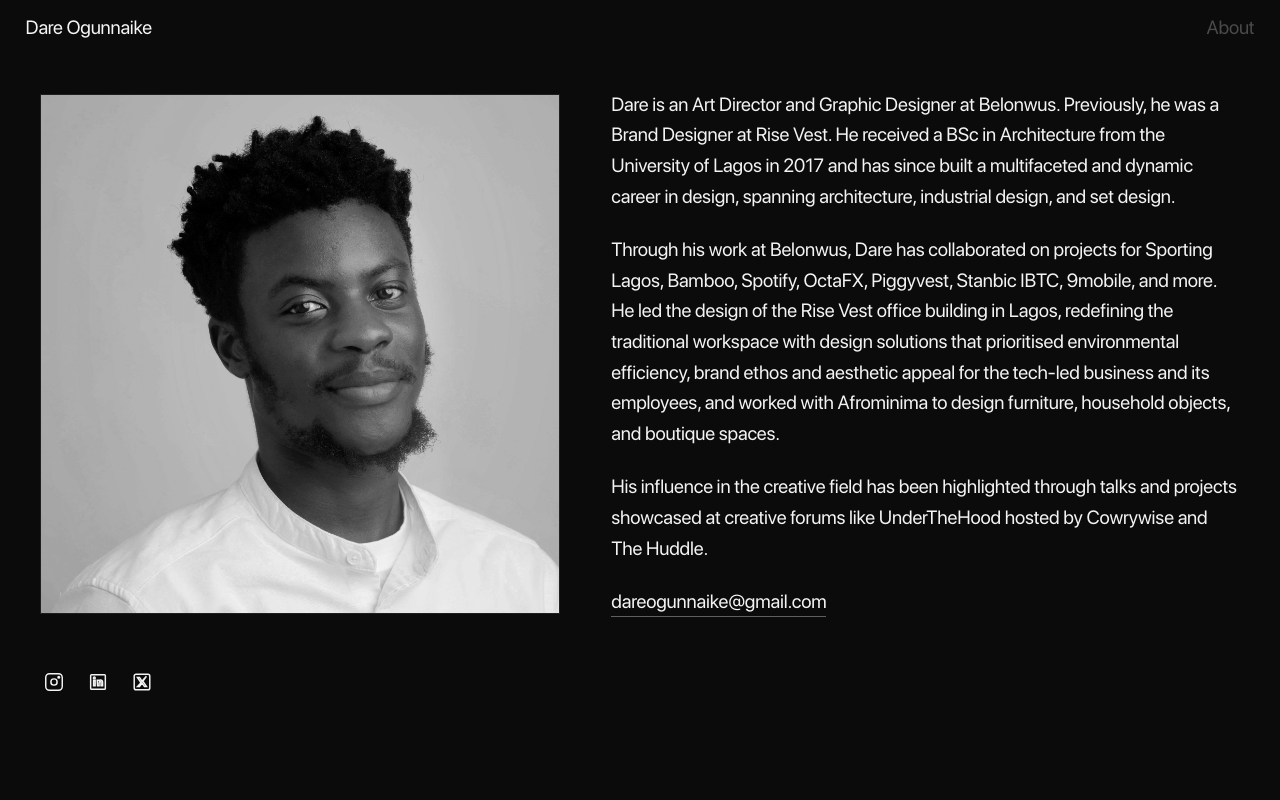
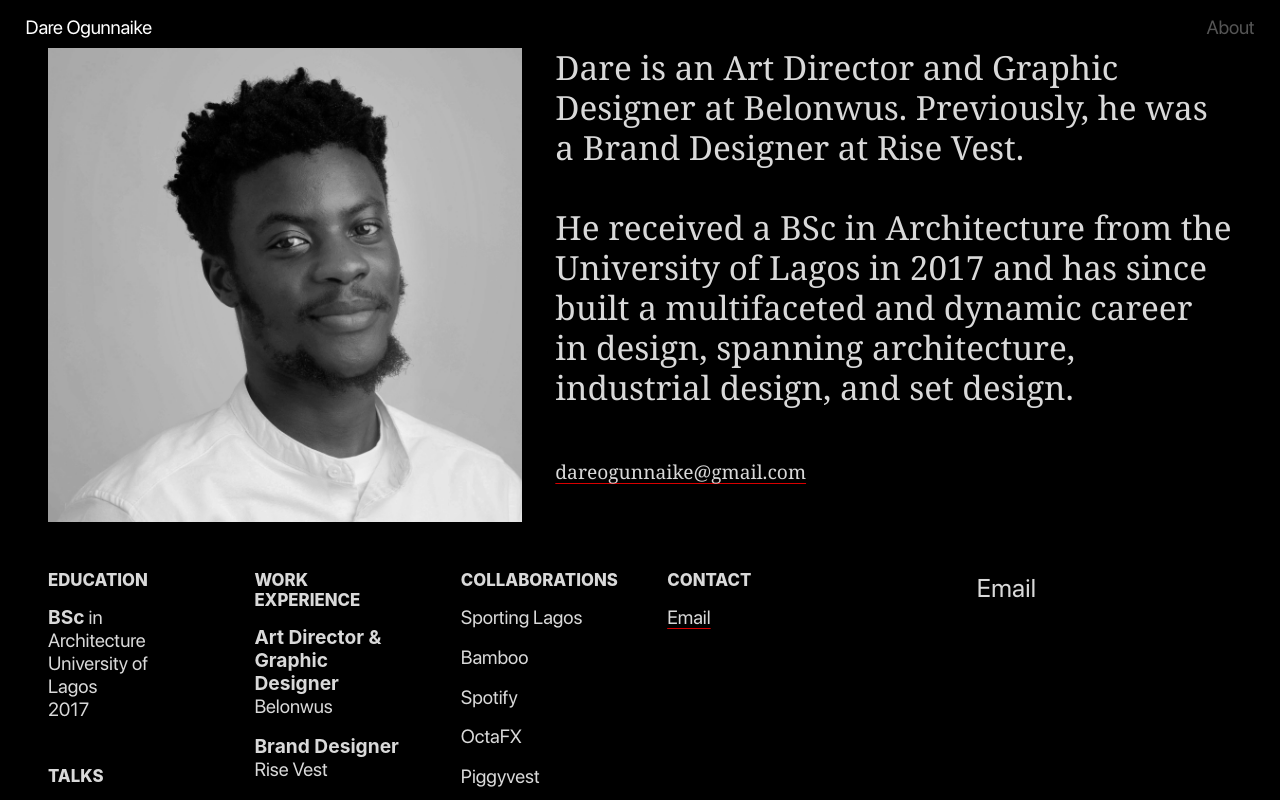
Before and after one commit to d4mie/dare-ogunnaike-main, a React (Create React App) app: page /about in a window 1280 px wide. Shown: the top 800 px of the page. Built offline with nearby package versions, Linux system fonts and the light colour scheme; the HTML template or start-up script is replaced by a standard one; a web font is replaced by a local one.

Commit message:
ABOUT PAGE FIXED

```diff
--- a/src/about.css
+++ b/src/about.css
@@ -1,173 +1,170 @@
-/* Calame.Bureau About Page Styling */
+/* About page styling (layout inspired by ghazalforoutan.com/about) */
 
-:root {
-  --primary-color: #f3f3f3;
-  --secondary-color: #c8c8c8;
-  --divider-color: #2e2e2e;
-  --font-primary: 'SF Pro Display', -apple-system, BlinkMacSystemFont, 'Segoe UI', Roboto, sans-serif;
-  --font-serif: 'SF Pro Display', -apple-system, BlinkMacSystemFont, 'Segoe UI', Roboto, sans-serif;
-  --bg: #0b0b0b;
+.aboutPage {
+  min-height: 100vh;
+  padding: 3rem;
+  background: #000;
+  color: rgba(255, 255, 255, 0.85);
 }
 
-* {
+.aboutHero {
+  display: grid;
+  grid-template-columns: repeat(12, minmax(0, 1fr));
+  gap: 2.1rem;
+  align-items: start;
+}
+
+.aboutHero__media {
+  grid-column: span 5;
+  min-width: 0;
+}
+
+.aboutHero__media img {
+  width: 100%;
+  height: auto;
+  display: block;
+  object-fit: cover;
+}
+
+.aboutHero__text {
+  grid-column: span 7;
+  min-width: 0;
+}
+
+.aboutBioHighlight {
+  margin: 0;
+  font-family: ui-serif, Georgia, 'Times New Roman', Times, serif;
+  font-size: clamp(1.85rem, 2.6vw, 2.75rem);
+  font-weight: 400;
+  line-height: 1.2;
+  letter-spacing: 0;
+  color: rgba(255, 255, 255, 0.85);
+}
+
+.aboutEmail {
+  color: rgba(255, 255, 255, 0.85);
+  text-decoration: underline;
+  text-decoration-color: rgba(255, 0, 0, 0.85);
+  text-underline-offset: 0.22em;
+}
+
+.aboutCvGrid {
+  margin-top: 3rem;
+  display: grid;
+  grid-template-columns: repeat(12, minmax(0, 1fr));
+  gap: 3.4rem;
+  align-items: start;
+}
+
+.aboutCvCol {
+  grid-column: span 2;
+  display: flex;
+  flex-direction: column;
+  gap: 2.8rem;
+  min-width: 0;
+}
+
+.aboutCvSpacer {
+  grid-column: span 1;
+}
+
+.aboutCvSocial {
+  grid-column: span 3;
+  display: flex;
+  flex-direction: column;
+  gap: 1.6rem;
+  padding-top: 0.2rem;
+  min-width: 0;
+}
+
+.aboutCvTitle {
+  margin: 0 0 1rem 0;
+  font-family: var(--font-primary);
+  font-size: 1.05rem;
+  font-weight: 850;
+  line-height: 1.2;
+  letter-spacing: 0em;
+  color: rgba(255, 255, 255, 0.85);
+}
+
+.aboutCvBody,
+.aboutCvList {
+  font-family: var(--font-primary);
+  font-size: 1.2rem;
+  font-weight: 400;
+  line-height: 1.2;
+  letter-spacing: 0;
+  color: rgba(255, 255, 255, 0.85);
+}
+
+.aboutCvBody p {
+  margin: 0;
+}
+
+.aboutCvList {
+  list-style: none;
   margin: 0;
   padding: 0;
-  box-sizing: border-box;
 }
 
-.about-container {
-  position: relative;
-  min-height: 100vh;
-  padding: 4.6rem 3vw 4rem 3vw; /* top spacing aligned to fixed header */
-  background: var(--bg);
-  color: var(--primary-color);
-  font-family: var(--font-primary);
-  overflow: hidden;
+.aboutCvList li {
+  margin: 0 0 1.05rem 0;
 }
 
-.about-hero {
-  display: grid;
-  grid-template-columns: minmax(320px, 520px) 1fr;
-  gap: clamp(2rem, 4vw, 3.5rem);
-  align-items: center;
-  margin: 1rem auto 3rem auto;
-  max-width: 1200px;
+.aboutCvList--tight li {
+  margin-bottom: 0.4rem;
 }
 
-.about-portrait {
-  width: 100%;
-  border: 1px solid #1f1f1f;
-  background: #111;
+.aboutLink,
+.aboutCvList a {
+  color: rgba(255, 255, 255, 0.85);
+  text-decoration: underline;
+  text-decoration-color: rgba(255, 0, 0, 0.85);
+  text-underline-offset: 0.22em;
 }
 
-.about-portrait img {
-  width: 100%;
-  height: 100%;
-  object-fit: cover;
-  display: block;
-  filter: grayscale(100%);
+.aboutSocialLink {
+  display: inline-block;
+  font-family: var(--font-primary);
+  font-size: 1.6rem;
+  font-weight: 400;
+  line-height: 1.2;
+  letter-spacing: 0.011em;
+  color: rgba(255, 255, 255, 0.85);
+  text-decoration: none;
 }
 
-.about-copy {
-  display: flex;
-  flex-direction: column;
-  gap: 1.4rem;
-  font-family: var(--font-primary);
-  font-size: clamp(1.2rem, 1.35vw, 1.35rem);
-  line-height: 1.6;
-  font-weight: 400;
-}
-
-.about-lede,
-.about-body {
-  font-size: inherit;
-  line-height: inherit;
-  font-weight: inherit;
-}
-
-.about-email a {
-  color: var(--primary-color);
-  text-decoration: none;
-  font-size: clamp(1.1rem, 1.5vw, 1.25rem);
-  border-bottom: 1px solid rgba(255,255,255,0.35);
-  padding-bottom: 0.2rem;
-}
-
-.about-meta {
-  border-top: 1px solid #1f1f1f;
-  margin: 0 auto;
-  padding-top: 2rem;
-  display: grid;
-  grid-template-columns: repeat(auto-fit, minmax(200px, 1fr));
-  gap: 1.8rem;
-  max-width: 1200px;
-}
-
-.meta-block {
-  display: flex;
-  flex-direction: column;
-  gap: 0.4rem;
-}
-
-.meta-title {
-  font-size: 0.85rem;
-  text-transform: uppercase;
-  letter-spacing: 0.16em;
-  color: var(--secondary-color);
-  font-family: var(--font-primary);
-}
-
-.meta-block p {
-  font-size: 0.98rem;
-  line-height: 1.5;
-  color: var(--primary-color);
-}
-
-.about-social {
-  margin: 1.5rem 0 0 0;
-  display: flex;
-  gap: 0.75rem;
-}
-
-.about-social-left {
-  justify-content: flex-start;
-}
-
-.social-link {
-  color: var(--primary-color);
-  display: inline-flex;
-  align-items: center;
-  justify-content: center;
-  width: 32px;
-  height: 32px;
-  transition: opacity 0.2s ease, transform 0.2s ease;
-}
-
-.social-link:hover {
-  opacity: 0.8;
-  transform: translateY(-2px);
-}
-
-.social-icon {
-  width: 22px;
-  height: 22px;
-  fill: none;
-  stroke: currentColor;
-  stroke-width: 1.6;
+.aboutSocialLink:hover {
+  color: #ff3a3d;
 }
 
 @media (max-width: 900px) {
-  .about-container {
-    padding: 4.6rem 6vw 3rem 6vw;
+  .aboutPage {
+    padding: 1.25rem;
   }
-  .about-hero {
+
+  .aboutHero {
     grid-template-columns: 1fr;
-    gap: 1.8rem;
+    gap: 1.75rem;
   }
-  .about-portrait {
-    max-width: 620px;
-    margin: 0 auto;
+
+  .aboutHero__media,
+  .aboutHero__text {
+    grid-column: 1 / -1;
   }
-  .about-copy {
-    max-width: 720px;
-    margin: 0 auto;
+
+  .aboutCvGrid {
+    grid-template-columns: 1fr;
+    gap: 2.5rem;
+  }
+
+  .aboutCvCol,
+  .aboutCvSpacer,
+  .aboutCvSocial {
+    grid-column: 1 / -1;
+  }
+
+  .aboutCvSpacer {
+    display: none;
   }
 }
-
-@media (max-width: 600px) {
-  .about-container {
-    padding: 4.6rem 5vw 3rem 5vw;
-  }
-  .about-copy {
-    font-size: 1.02rem;
-  }
-  .about-lede {
-    font-size: 1.35rem;
-  }
-  .about-email a {
-    font-size: 1.05rem;
-  }
-  .meta-block p {
-    font-size: 0.95rem;
-  }
-}
--- a/src/components/About.tsx
+++ b/src/components/About.tsx
@@ -3,83 +3,122 @@ import '../about.css';
 
 const About = () => {
   return (
-  <div className="about-container">
-      <div className="about-hero">
-        <div className="about-portrait">
+    <div className="aboutPage">
+      <section className="aboutHero" aria-label="About intro">
+        <div className="aboutHero__media">
           <img
             src="/images/Dare-Ogunnaike_Portrait.jpg"
             alt="Portrait of Dare Ogunnaike"
             loading="lazy"
           />
         </div>
-        <div className="about-copy">
-          <p className="about-lede">
-            Dare is an Art Director and Graphic Designer at Belonwus. Previously, he was a Brand Designer at Rise Vest. He received a BSc in Architecture from the University of Lagos in 2017 and has since built a multifaceted and dynamic career in design, spanning architecture, industrial design, and set design.
+
+        <div className="aboutHero__text">
+          <p className="aboutBioHighlight">
+            Dare is an Art Director and Graphic Designer at Belonwus. Previously, he was a Brand
+            Designer at Rise Vest.
+            <br />
+            <br />
+            He received a BSc in Architecture from the University of Lagos in 2017 and has since
+            built a multifaceted and dynamic career in design, spanning architecture, industrial
+            design, and set design.
+            <br />
+            <br />
+            <a className="aboutEmail" href="mailto:dareogunnaike@gmail.com">
+              dareogunnaike@gmail.com
+            </a>
           </p>
-          <p className="about-body">
-            Through his work at Belonwus, Dare has collaborated on projects for Sporting Lagos, Bamboo, Spotify, OctaFX, Piggyvest, Stanbic IBTC, 9mobile, and more. He led the design of the Rise Vest office building in Lagos, redefining the traditional workspace with design solutions that prioritised environmental efficiency, brand ethos and aesthetic appeal for the tech-led business and its employees, and worked with Afrominima to design furniture, household objects, and boutique spaces.
-          </p>
-          <p className="about-body">
-            His influence in the creative field has been highlighted through talks and projects showcased at creative forums like UnderTheHood hosted by Cowrywise and The Huddle.
-          </p>
-          <p className="about-email">
-            <a href="mailto:dareogunnaike@gmail.com">dareogunnaike@gmail.com</a>
+        </div>
+      </section>
+
+      <section className="aboutCvGrid" aria-label="About details">
+        <div className="aboutCvCol">
+          <div className="aboutCvSection">
+            <h3 className="aboutCvTitle">EDUCATION</h3>
+            <div className="aboutCvBody">
+              <p>
+                <strong>BSc</strong> in Architecture
+                <br />
+                University of Lagos
+                <br />
+                2017
               </p>
             </div>
           </div>
 
-      <div className="about-social about-social-left">
-        <a
-          className="social-link"
-          href="https://www.instagram.com/dare.ogunnaike/"
-          target="_blank"
-          rel="noopener noreferrer"
-          aria-label="Instagram profile"
-        >
-          <svg
-            className="social-icon"
-            viewBox="0 0 24 24"
-            aria-hidden="true"
-          >
-            <path d="M7 3h10a4 4 0 0 1 4 4v10a4 4 0 0 1-4 4H7a4 4 0 0 1-4-4V7a4 4 0 0 1 4-4Z" />
-            <circle cx="12" cy="12" r="3.4" />
-            <circle cx="17.2" cy="6.8" r="0.9" />
-          </svg>
+          <div className="aboutCvSection">
+            <h3 className="aboutCvTitle">TALKS</h3>
+            <ul className="aboutCvList">
+              <li>UnderTheHood (Cowrywise)</li>
+              <li>The Huddle</li>
+            </ul>
+          </div>
+        </div>
+
+        <div className="aboutCvCol">
+          <div className="aboutCvSection">
+            <h3 className="aboutCvTitle">WORK EXPERIENCE</h3>
+            <ul className="aboutCvList">
+              <li>
+                <strong>Art Director &amp; Graphic Designer</strong>
+                <br />
+                Belonwus
+              </li>
+              <li>
+                <strong>Brand Designer</strong>
+                <br />
+                Rise Vest
+              </li>
+            </ul>
+          </div>
+
+          <div className="aboutCvSection">
+            <h3 className="aboutCvTitle">HIGHLIGHTS</h3>
+            <ul className="aboutCvList">
+              <li>Led the design of the Rise Vest office building in Lagos</li>
+              <li>
+                Worked with Afrominima on furniture, household objects, and boutique spaces
+              </li>
+            </ul>
+          </div>
+        </div>
+
+        <div className="aboutCvCol">
+          <div className="aboutCvSection">
+            <h3 className="aboutCvTitle">COLLABORATIONS</h3>
+            <ul className="aboutCvList">
+              <li>Sporting Lagos</li>
+              <li>Bamboo</li>
+              <li>Spotify</li>
+              <li>OctaFX</li>
+              <li>Piggyvest</li>
+              <li>Stanbic IBTC</li>
+              <li>9mobile</li>
+            </ul>
+          </div>
+        </div>
+
+        <div className="aboutCvCol">
+          <div className="aboutCvSection">
+            <h3 className="aboutCvTitle">CONTACT</h3>
+            <ul className="aboutCvList aboutCvList--tight">
+              <li>
+                <a className="aboutLink" href="mailto:dareogunnaike@gmail.com">
+                  Email
                 </a>
-        <a
-          className="social-link"
-          href="https://www.linkedin.com/in/dareogunnaike/"
-          target="_blank"
-          rel="noopener noreferrer"
-          aria-label="LinkedIn profile"
-        >
-          <svg
-            className="social-icon"
-            viewBox="0 0 24 24"
-            aria-hidden="true"
-          >
-            <path d="M5 4h14a1 1 0 0 1 1 1v14a1 1 0 0 1-1 1H5a1 1 0 0 1-1-1V5a1 1 0 0 1 1-1Z" />
-            <path d="M7.2 10h1.7v6.1H7.2z" />
-            <circle cx="8" cy="7.6" r="1" />
-            <path d="M11.2 10h1.7v0.9c.25-.55.9-1.1 1.8-1.1 1.3 0 2.3.9 2.3 2.6V16h-1.7v-3.2c0-.9-.4-1.3-1-1.3s-1.1.5-1.1 1.3V16h-1.7z" />
-          </svg>
-        </a>
-        <a
-          className="social-link"
-          href="https://twitter.com/dareogunnaike"
-          target="_blank"
-          rel="noopener noreferrer"
-          aria-label="Twitter profile"
-        >
-          <svg
-            className="social-icon"
-            viewBox="0 0 24 24"
-            aria-hidden="true"
-          >
-            <path d="M18.5 3.5h-13a2 2 0 0 0-2 2v13a2 2 0 0 0 2 2h13a2 2 0 0 0 2-2v-13a2 2 0 0 0-2-2Zm-2.9 3.5L12 11.2 9.3 7H7l4 5.8L7.1 17h2.2l2.7-3.9 2.7 3.9h2.2l-4-5.8 3.9-5.5Z" />
-          </svg>
+              </li>
+            </ul>
+          </div>
+        </div>
+
+        <div className="aboutCvSpacer" aria-hidden="true" />
+
+        <div className="aboutCvSocial" aria-label="Social links">
+          <a className="aboutSocialLink" href="mailto:dareogunnaike@gmail.com">
+            Email
           </a>
         </div>
+      </section>
     </div>
   );
 };
```
Lines whose indentation alone changed are shown as unchanged.
